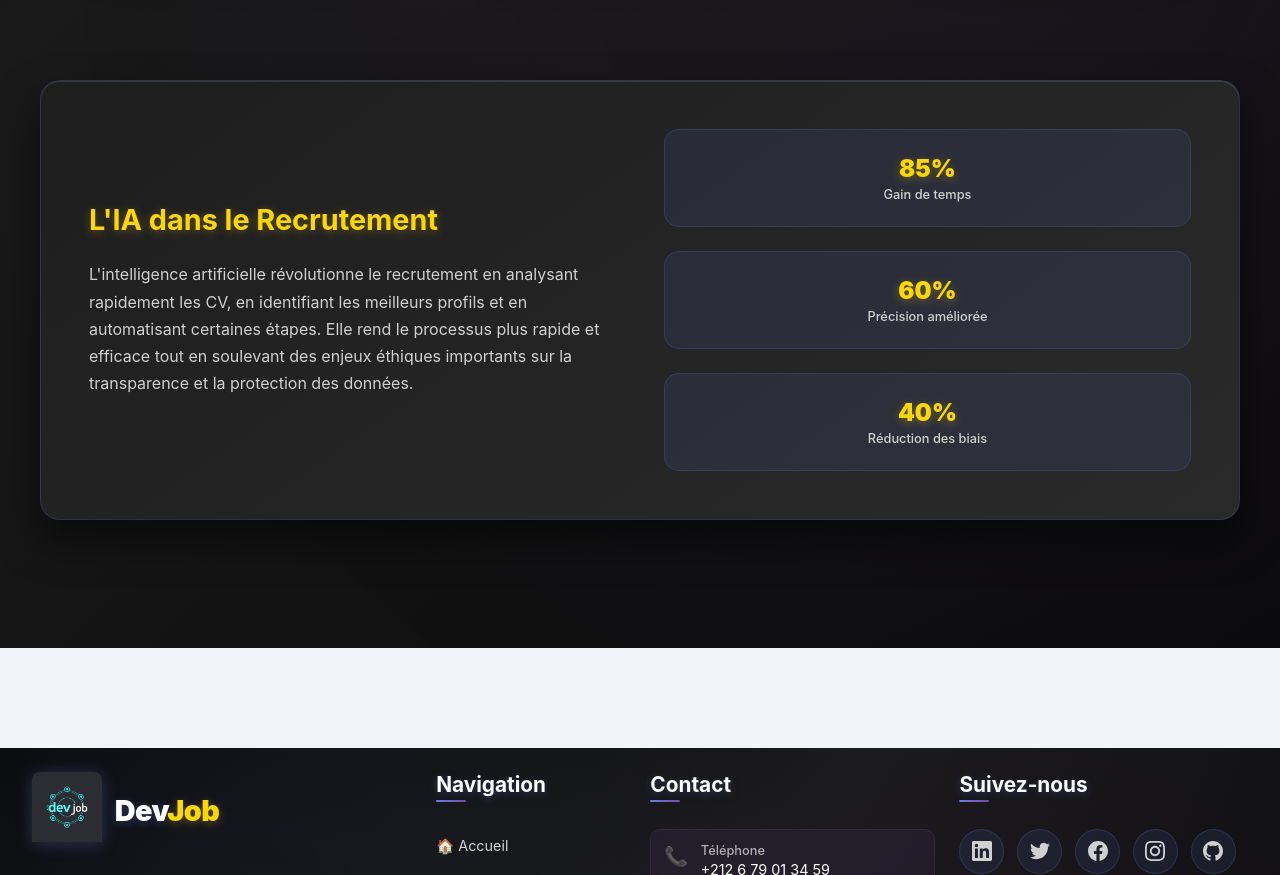
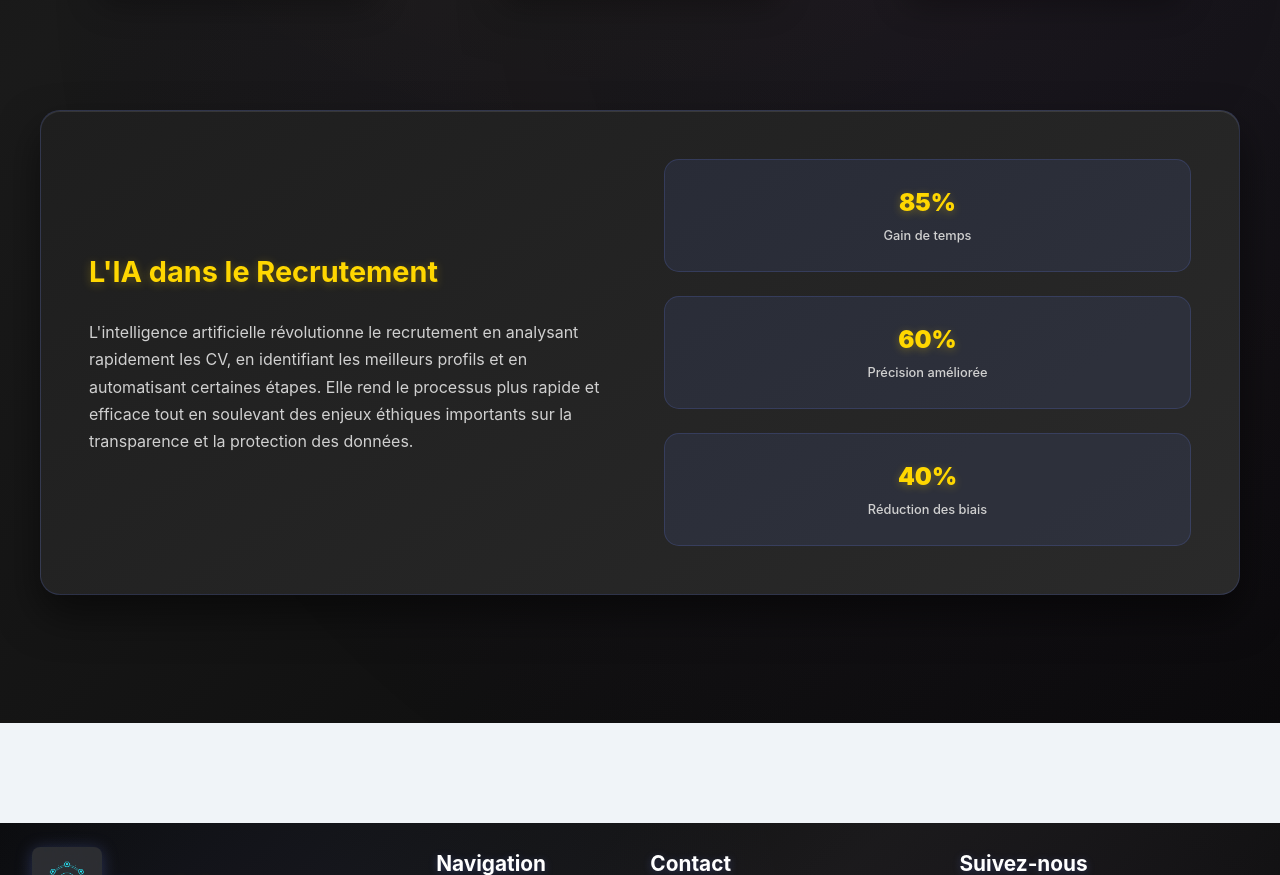
Before and after one commit to mouna10technologie/eee, a React (Vite) app in the folder projt/: page /IA in a window 1280 px wide. Shown: the part 1925-2800 px from the top of the page. Built offline with nearby package versions, Linux system fonts and the light colour scheme.

Commit message:
COMPLETE FIX: Add index.css content and resolve all build issues

```diff
--- a/projt/src/index.css
+++ b/projt/src/index.css
@@ -0,0 +1,54 @@
+/* CSS de base pour DevJob */
+* {
+  margin: 0;
+  padding: 0;
+  box-sizing: border-box;
+}
+
+body {
+  font-family: -apple-system, BlinkMacSystemFont, 'Segoe UI', 'Roboto', 'Oxygen',
+    'Ubuntu', 'Cantarell', 'Fira Sans', 'Droid Sans', 'Helvetica Neue',
+    sans-serif;
+  -webkit-font-smoothing: antialiased;
+  -moz-osx-font-smoothing: grayscale;
+  margin: 0;
+  background-color: #ffffff;
+  color: #333333;
+  line-height: 1.6;
+}
+
+#root {
+  min-height: 100vh;
+  display: flex;
+  flex-direction: column;
+}
+
+a {
+  color: #667eea;
+  text-decoration: none;
+  transition: color 0.3s ease;
+}
+
+a:hover {
+  color: #764ba2;
+}
+
+button {
+  font-family: inherit;
+  cursor: pointer;
+  border: none;
+  outline: none;
+  transition: all 0.3s ease;
+}
+
+button:disabled {
+  cursor: not-allowed;
+  opacity: 0.6;
+}
+
+/* Responsive */
+@media (max-width: 768px) {
+  body {
+    font-size: 14px;
+  }
+}
```
Also changed, not shown: 1 other file (tests, documents, lock files or other folders).
